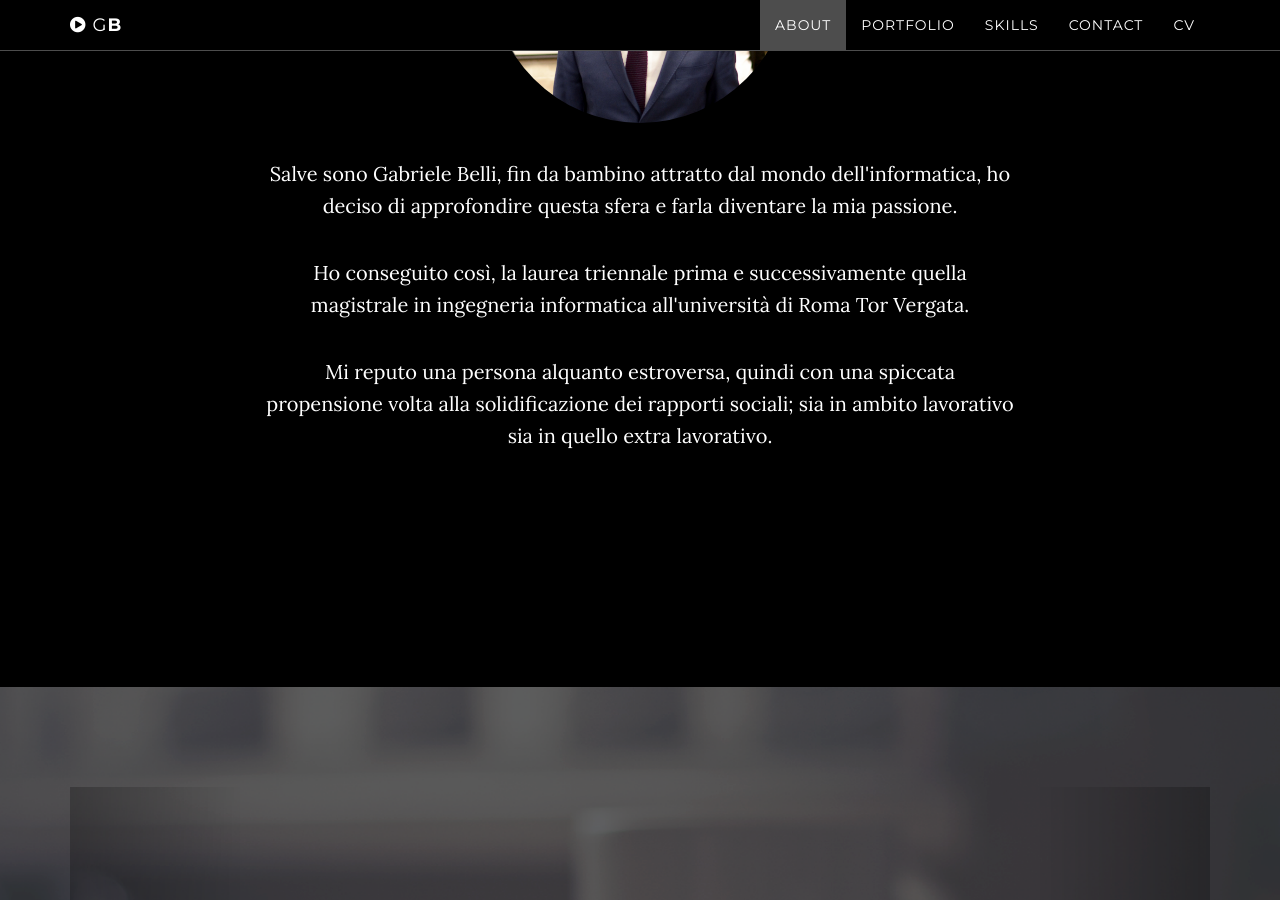
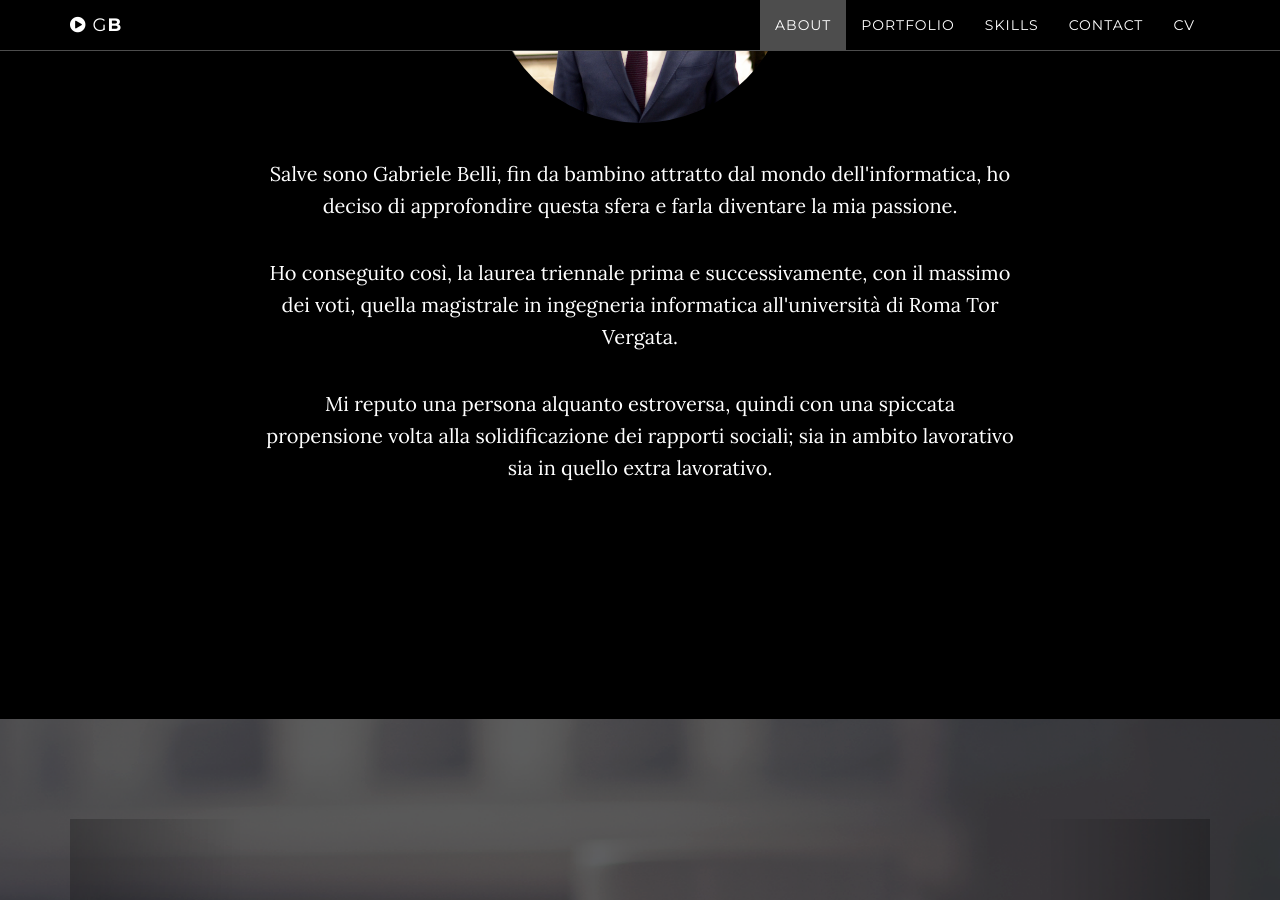
Before and after one commit to GabrieleBelli/GabrieleBelli.github.io, a Jekyll site: the page built from index.html, in a window 1280 px wide and 900 px high, scrolled down 1277 px. Built offline with Jekyll 4.4.1, drawn with Linux system fonts in a browser that asks for light colours; Markdown is read by kramdown in place of the engine named in the settings.

Commit message:
update about new

```diff
--- a/_includes/about.html
+++ b/_includes/about.html
@@ -5,7 +5,7 @@
             <div class="col-lg-8 col-lg-offset-2">
              <p></p>
                 <p>Salve sono Gabriele Belli, fin da bambino attratto dal mondo dell'informatica, ho deciso di approfondire questa sfera e farla diventare la mia passione.</p>
-                <p>Ho conseguito così, la laurea triennale prima e successivamente quella magistrale in ingegneria informatica all'università di Roma Tor Vergata.</p>
+                <p>Ho conseguito così, la laurea triennale prima e successivamente, con il massimo dei voti, quella magistrale in ingegneria informatica all'università di Roma Tor Vergata.</p>
                 <p>Mi reputo una persona alquanto estroversa, quindi con una spiccata propensione volta alla solidificazione dei rapporti sociali; sia in ambito lavorativo sia in quello extra lavorativo.</p>
             </div>
         </div>
```
